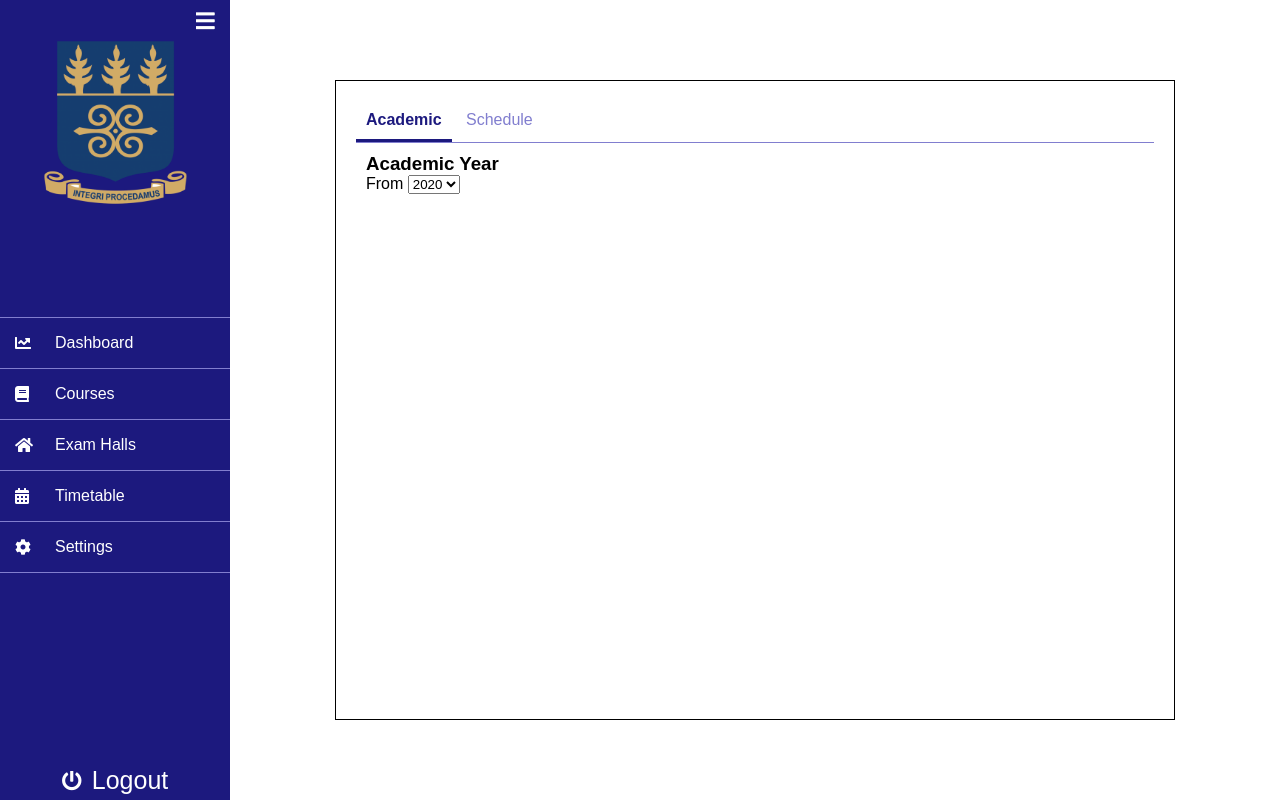
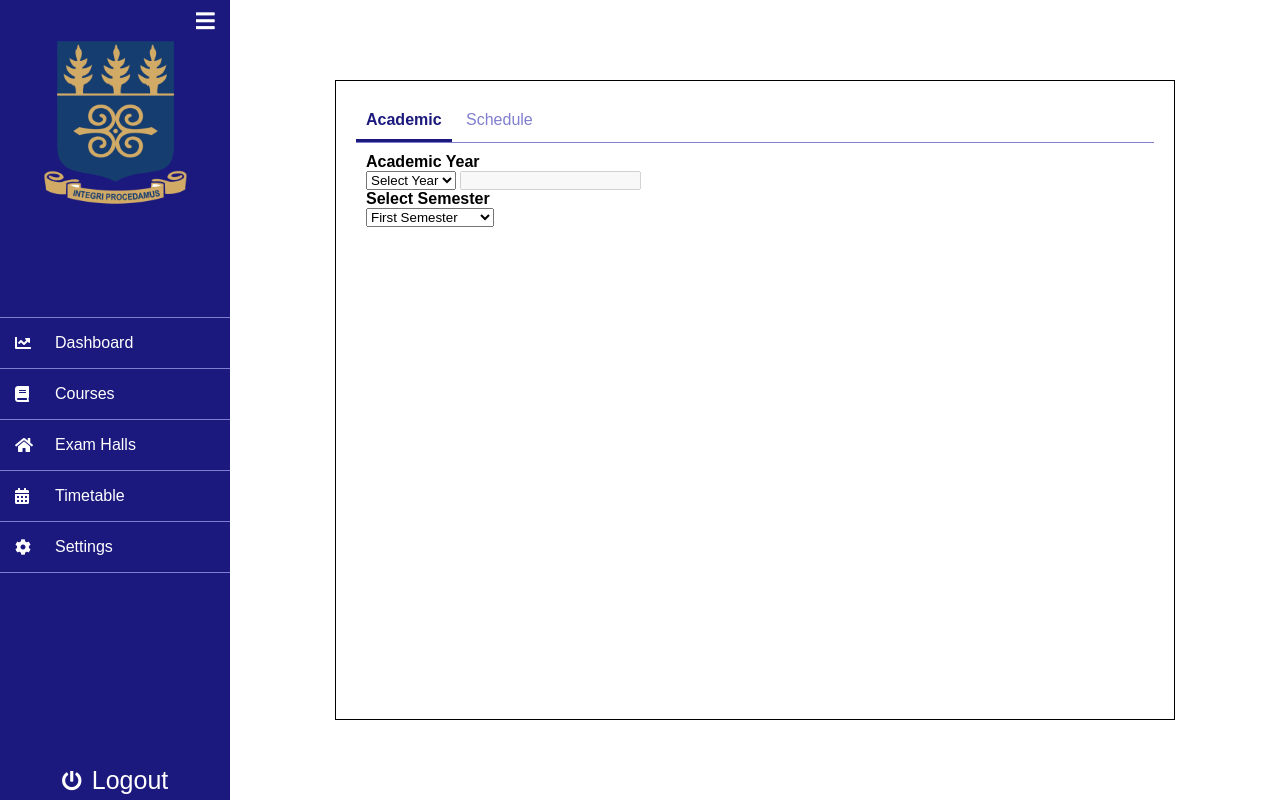
Before and after one commit to ekquashie/citycampus-timetable, a PHP site: page /settings.php in a window 1280 px wide. Run offline with PHP 8.4, Linux system fonts and the light colour scheme; the visitor is signed in with stand-in values (Sample User, id 1); some libraries are stand-ins or nearby versions.

Commit message:
academic year settings

```diff
--- a/js/functions.js
+++ b/js/functions.js
@@ -39,3 +39,17 @@ function openContent(evt, content) {
   document.getElementById(content).style.display = "block";
   evt.currentTarget.className += " active";
 }
+
+function academicYear() {
+  var firstyear, secondyear, e;
+  firstyear = document.getElementById("year-select");
+  secondyear = document.getElementById("year-end");
+  e = firstyear.selectedIndex;
+
+  if(e == 1) {
+    secondyear.value = parseInt(firstyear.options[e].text) + 1;
+  } else if(e == 2) {
+    secondyear.value = parseInt(firstyear.options[e].text) + 1;
+  }
+
+}
--- a/settings.php
+++ b/settings.php
@@ -15,19 +15,34 @@
 
         <div id="Academic" class="tabcontent">
           <form action="database.php" method="POST">
-            <section class="academic-year">
-              <h3>Academic Year</h3>
-              <label for="year">From</label>
-              <select name="year" id="1st-year">
+            <h4>Academic Year</h4>
+
+            <!-- Academic Year Settings -->
+            <section class="settings-section academic-container">
+              <select name="year" id="year-select" onchange="academicYear()">
+                <option selected="selected" value="Not Selected">Select Year</option>
                 <option value="<?php echo date('Y', strtotime('-1 year')); ?>"><?php echo date('Y', strtotime('-1 year')); ?></option>
                 <option value="<?php echo date('Y'); ?>"><?php echo date('Y'); ?></option>
+              </select>
+              <input type="text" id="year-end" disabled="disabled">
+            </section>
+
+            <!-- Select Semester -->
+            <label for="semester"><h4>Select Semester</h4></label>
+            <section class="settings-section semester-container">
+              <select name="semester-select" id="semester-select">
+                <option value="First Semester">First Semester</option>
+                <option value="Second Semester">Second Semester</option>
               </select>
             </section>
           </form>
         </div>
 
+
         <div id="Schedule" class="tabcontent" style="display:none;">
-          Hi
+          <form action="database.php" method="POST">
+
+          </form>
         </div>
 
         </div>
```
